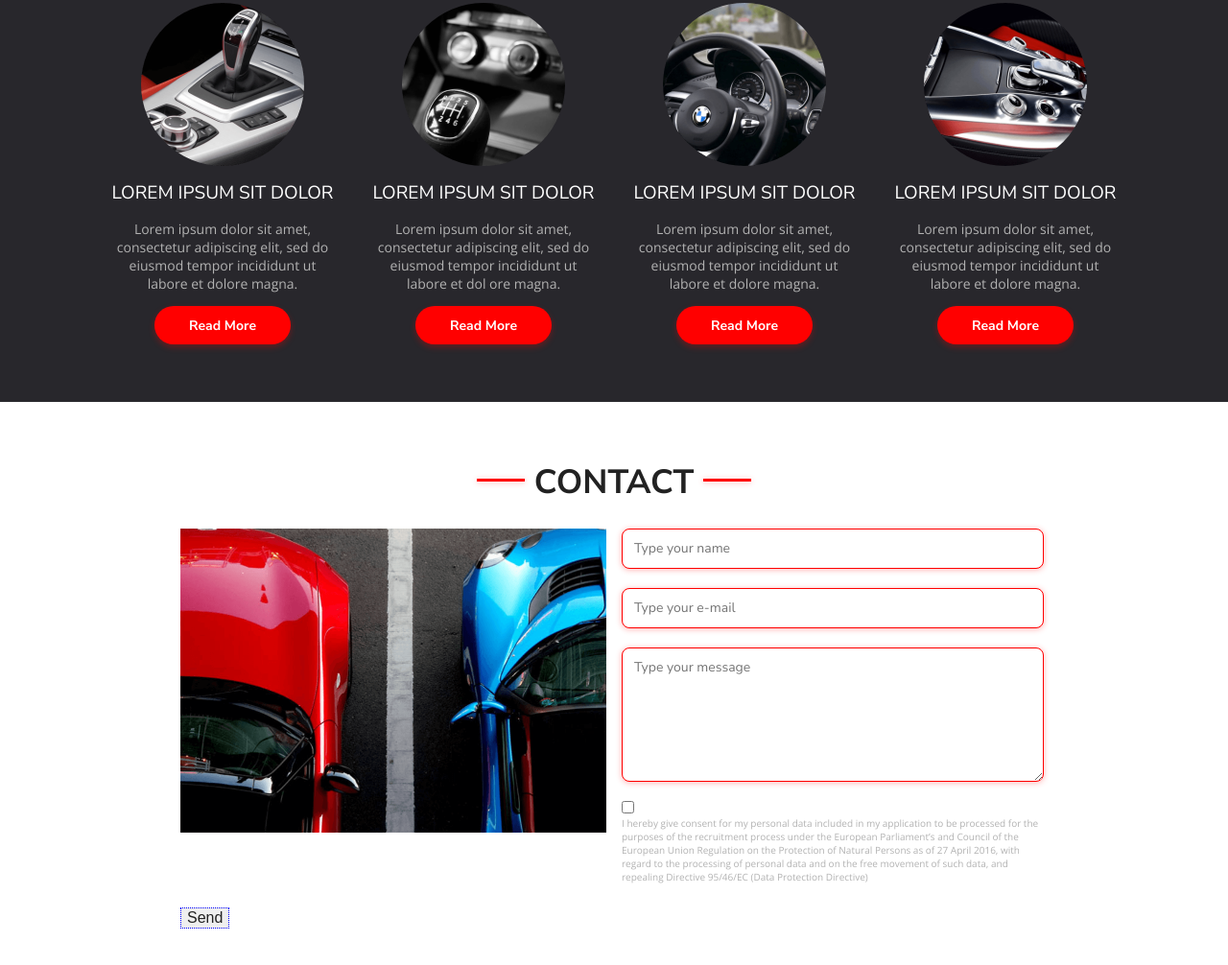
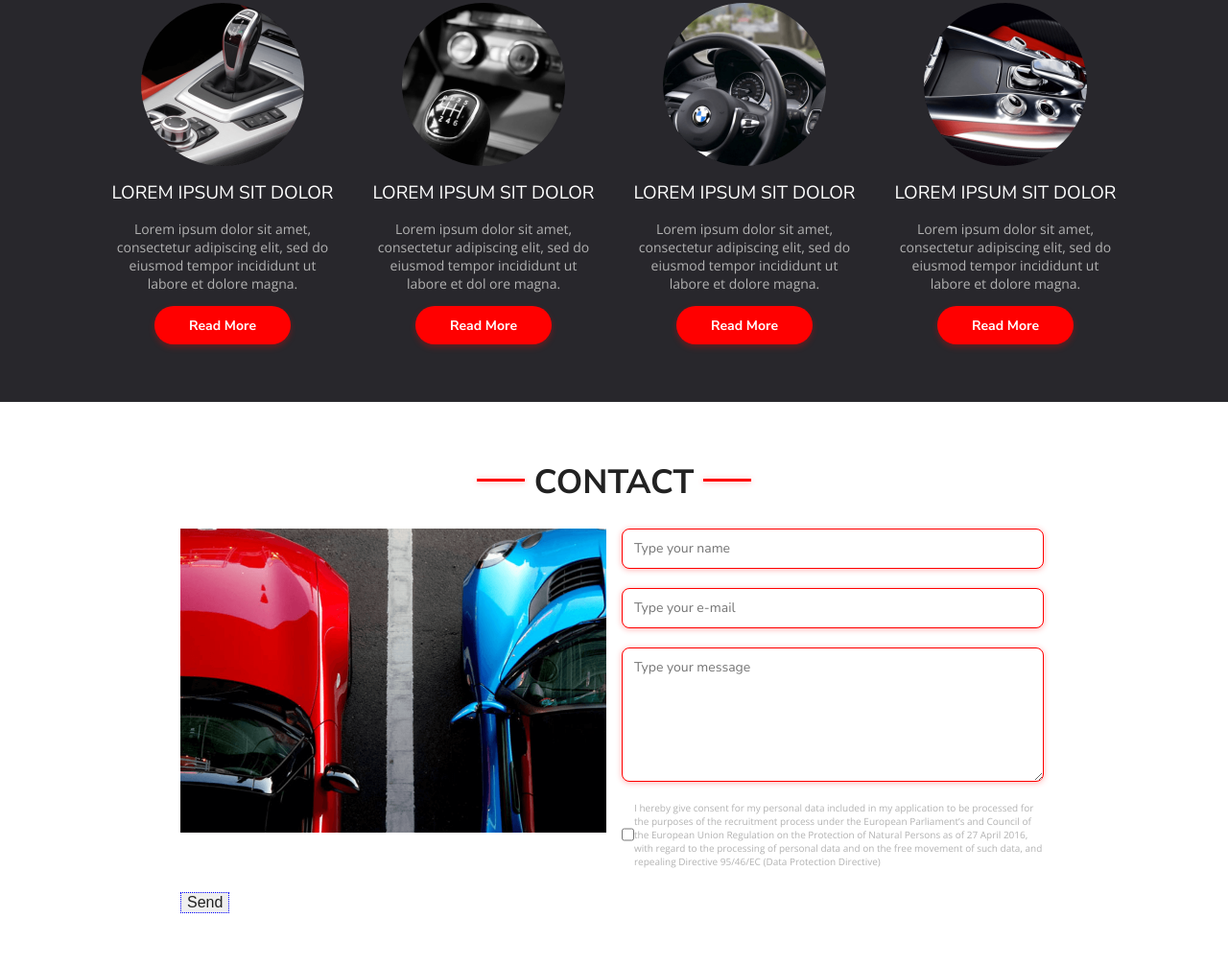
Before and after one commit to KarolNiewiadomski/carsharing, a website built with Vite: page 01_Car_Sharing/index.html in a window 1280 px wide. Shown: the part 1584-2590 px from the top of the page at 96% size. Built offline with nearby package versions, Linux system fonts and the light colour scheme.

Commit message:
form constent box and text aligned

```diff
--- a/01_Car_Sharing/css/style.css
+++ b/01_Car_Sharing/css/style.css
@@ -344,10 +344,14 @@ input[type="email"] {
 padding: 12px;
 }
 
-
-
-
 .consent-box {
   font: normal normal 300 10px/14px Open Sans;
   color: #B2B2B2;
+  display: flex;
+  justify-content: flex-start;
 }
+
+input[type="checkbox"] {
+  display: flex;
+  align-items: flex-start;
+}
```
